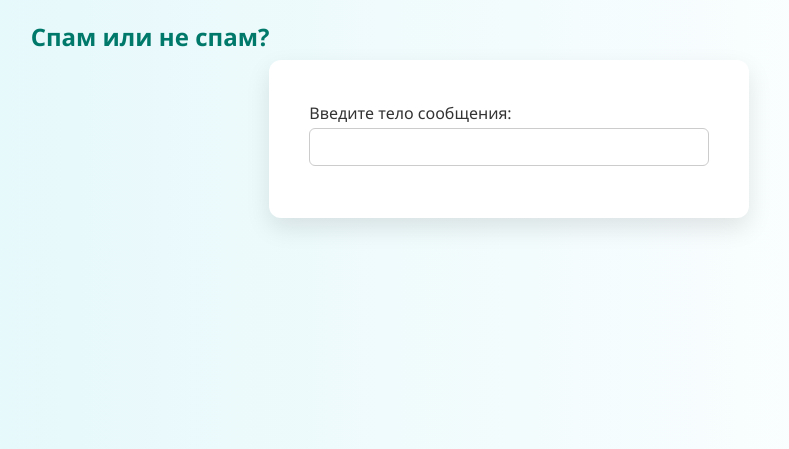
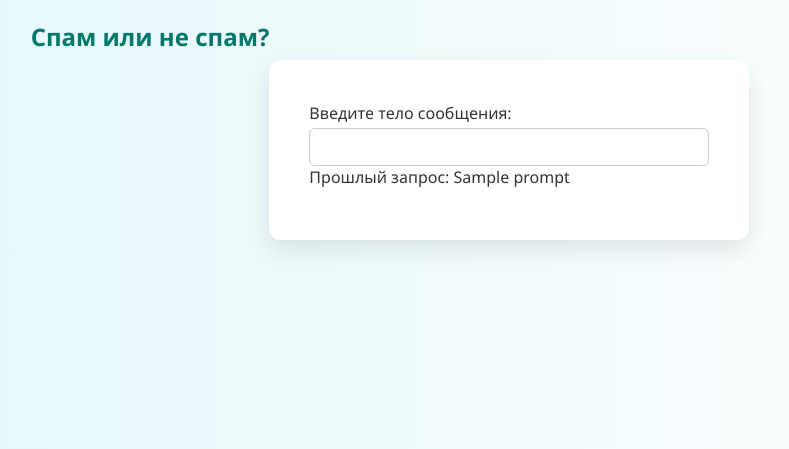
Before and after one commit to haritonn/email-classification, a Flask app: template app/templates/index.html in a window 1280 px wide. Shown: the top 449 px of the page, without its empty margins (250-1039 px from the left). Run offline with Flask 3, Linux system fonts and the light colour scheme; the visitor is signed in with stand-in values (Sample User, id 1); the template is opened without the code that fills it: most values are stand-ins (such as "Sample title", 1, 10 or a date in 2020); some libraries are stand-ins or nearby versions.

Commit message:
fix in index

```diff
--- a/app/templates/index.html
+++ b/app/templates/index.html
@@ -10,7 +10,7 @@
     <h2>Спам или не спам?</h2>
     <form action="{{url_for('index')}}" method="post">
         <label for="prompt">Введите тело сообщения:</label>
-        <input type="text" name="prompt" id="prompt" required><br><br>
+        <input type="text" name="prompt" id="prompt" required>Прошлый запрос: {{prompt}}<br><br>
     </form>
     {%if prediction_false%}
         <p style="color:aquamarine">Не спам</p><br><br>
```
